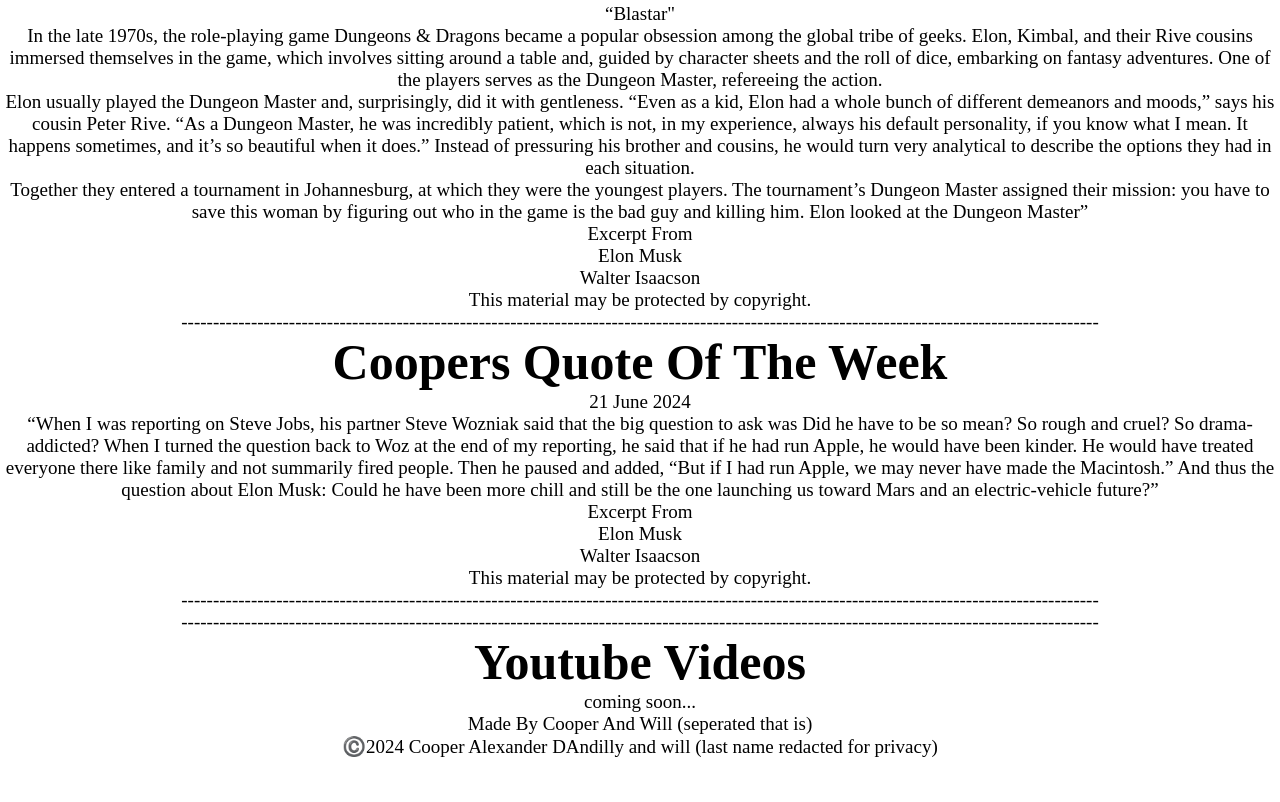
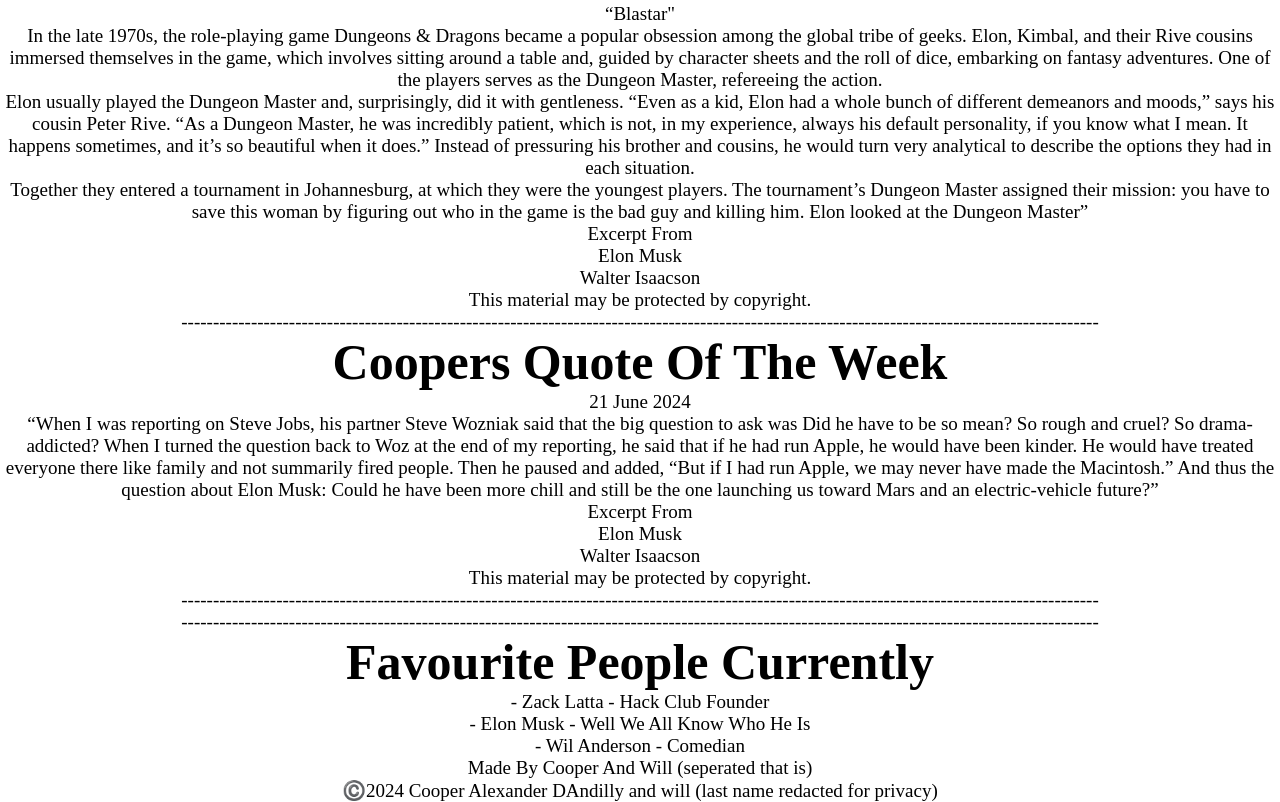
Before and after one commit to CooperDActor-bytes/mywebpage, a plain HTML site: page index.html in a window 1280 px wide. Shown: the part 2449-3251 px from the top of the page. Before the commit the page ends 3207 px from the top, so only its background shows below. Drawn offline with Linux system fonts and the light colour scheme.

Commit message:
Update index.html

```diff
--- a/index.html
+++ b/index.html
@@ -102,7 +102,7 @@
     <h1>A GIANT Welcome</h1>
     <p>G'Day from Down-Under</p>
     <p>My name is Cooper And i am 12 years old at the moment</p>
-    <p>i've joined the #hackathon this year (2024)</p>
+    <p>i've joined the #hackclub this year (2024)</p>
     <p>i have basic-ish knowledge (did i spell that right?) of html, unity and unreal engine</p>
     <p>my friend Will is joining me in this quest as he knows python, C, C+,C++ and java so a lot more than me (he also knows unity aswell).</p>
     <p>we will attempt to make a game console me (cooper) doing the hardware and Will doing the software</p>
@@ -220,8 +220,11 @@
 
 <p>-------------------------------------------------------------------------------------------------------------------------------------------------</p>
 
-<h1>Youtube Videos</h1>
-<p>coming soon...</p>
+<h1>Favourite People Currently</h1>
+<p>    -    Zack Latta      -     Hack Club Founder</p>
+<p>    -    Elon Musk       -    Well We All Know Who He Is</p>
+<p>    -    Wil Anderson    -    Comedian</p>
+
 
 <script>
 var link = document.querySelector("link[rel~='icon']");
```
